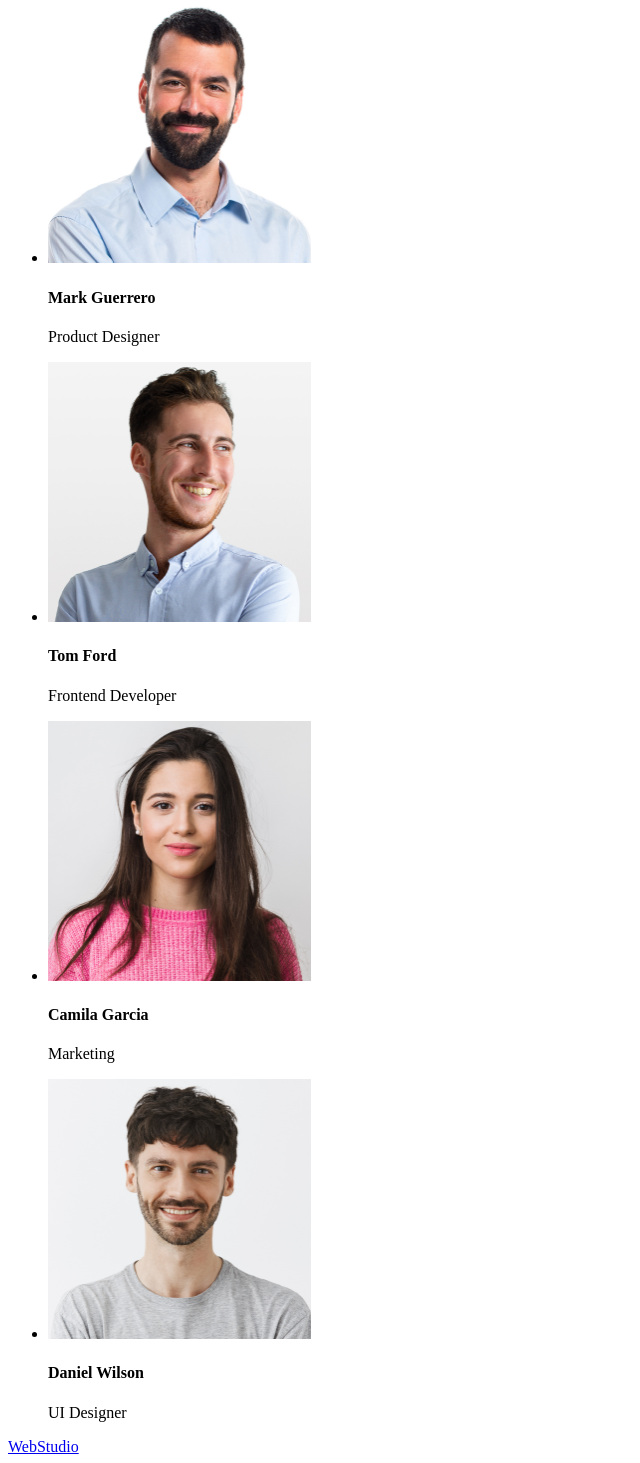
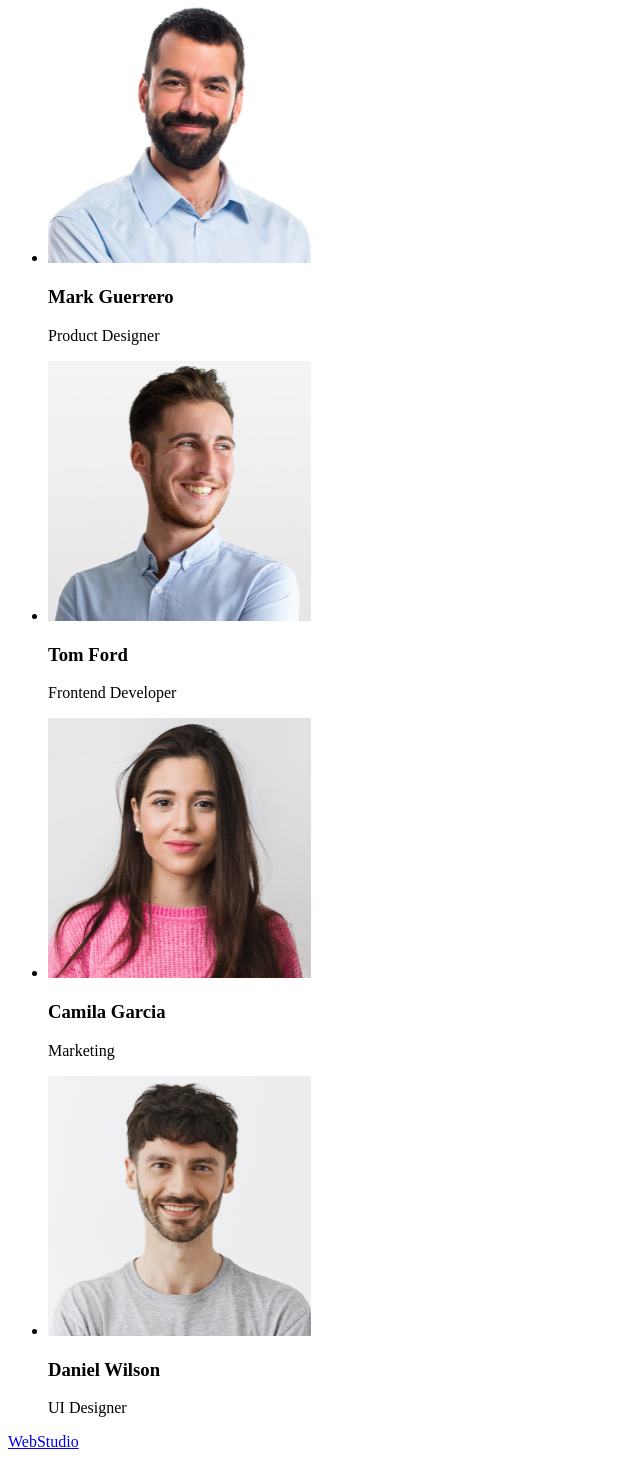
Before and after one commit to snchko/goit-homework-01, a plain HTML site: page index.html in a window 1280 px wide. Shown: the part 657-2120 px from the top of the page, without its empty margins (0-640 px from the left). Drawn offline with Linux system fonts and the light colour scheme.

Commit message:
update 2.0

```diff
--- a/index.html
+++ b/index.html
@@ -57,23 +57,23 @@
         <h2>Our Team</h2>
         <ul>
           <li>
-            <img src="./images/img.png" alt="Mark Guerrero" width="263" height="260" />
-            <h4>Mark Guerrero</h4>
+            <img src="./images/img.jpg" alt="Mark Guerrero" width="263" height="260" />
+            <h3>Mark Guerrero</h3>
             <p>Product Designer</p>
           </li>
           <li>
-            <img src="./images/img2.png" alt="Tom Ford" width="263" height="260" />
-            <h4>Tom Ford</h4>
+            <img src="./images/img2.jpg" alt="Tom Ford" width="263" height="260" />
+            <h3>Tom Ford</h3>
             <p>Frontend Developer</p>
           </li>
           <li>
-            <img src="./images/img3.png" alt="Camila Garcia" width="263" height="260" />
-            <h4>Camila Garcia</h4>
+            <img src="./images/img3.jpg" alt="Camila Garcia" width="263" height="260" />
+            <h3>Camila Garcia</h3>
             <p>Marketing</p>
           </li>
           <li>
-            <img src="./images/img4.png" alt="Daniel Wilson" width="263" height="260" />
-            <h4>Daniel Wilson</h4>
+            <img src="./images/img4.jpg" alt="Daniel Wilson" width="263" height="260" />
+            <h3>Daniel Wilson</h3>
             <p>UI Designer</p>
           </li>
         </ul>
```
Also changed, not shown: images/img.jpg (added), images/img.png (deleted), images/img2.jpg (added), images/img2.png (deleted), images/img3.jpg (added), images/img3.png (deleted), images/img4.jpg (added), images/img4.png (deleted).
